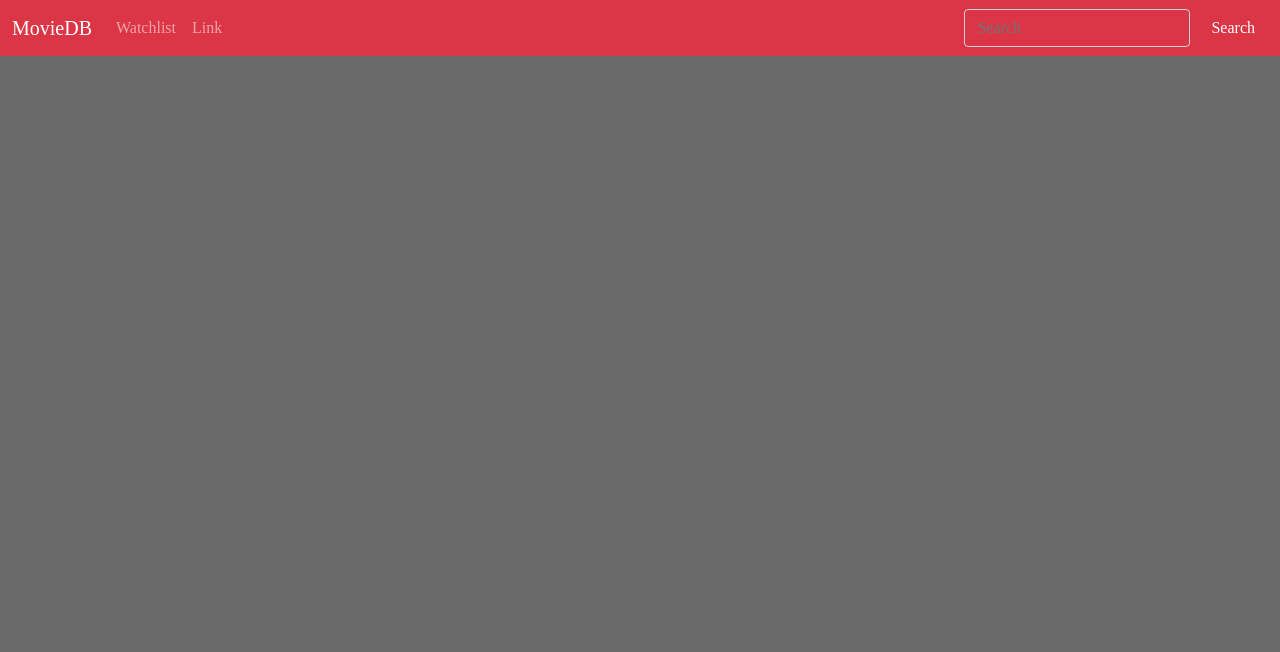
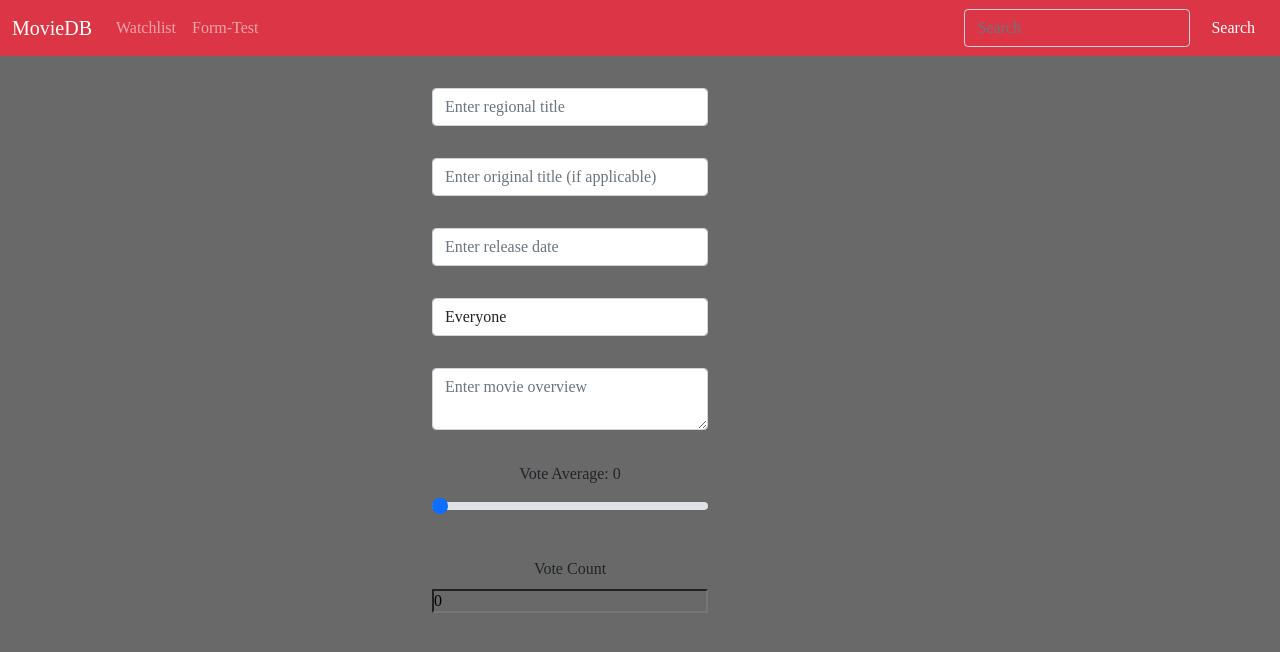
Before and after one commit to lichirea/moviedb, an Angular app: page /form-test in a window 1280 px wide. Before the commit this address led to /. Shown: the top 652 px of the page. Built offline with nearby package versions, Linux system fonts and the light colour scheme.

Commit message:
did stuff

```diff
--- a/src/app/app-routing.module.ts
+++ b/src/app/app-routing.module.ts
@@ -4,12 +4,14 @@ import {SearchResultComponent} from "./search-result/search-result.component";
 import {WatchlistComponent} from "./watchlist/watchlist.component";
 import {RateComponent} from "./rate/rate.component";
 import {ReviewsComponent} from "./reviews/reviews.component";
+import {FormTestComponent} from "./form-test/form-test.component";
 
 const routes: Routes = [
   {path: 'search/:term', component: SearchResultComponent},
   {path: 'watchlist', component: WatchlistComponent},
-  {path: 'reviews/:id', component:ReviewsComponent, outlet: 'side'},
+  {path: 'reviews/:id', component: ReviewsComponent, outlet: 'side'},
   {path: 'rate/:id', component: RateComponent},
+  {path: 'form-test', component: FormTestComponent},
   {path: '', redirectTo: 'watchlist', pathMatch: 'full'},
 ];
 
--- /dev/null
+++ b/src/app/form-test/form-test.component.css
@@ -0,0 +1,10 @@
+.container{
+  display: flex;
+  justify-content: space-evenly;
+  align-items: center;
+  width: 100vw;
+}
+
+.form-group{
+  margin: 2rem;
+}
--- /dev/null
+++ b/src/app/form-test/form-test.component.html
@@ -0,0 +1,30 @@
+<div class="container text-center">
+  <form [formGroup]="movieForm">
+    <div class="form-group">
+      <input type="text" class="form-control" formControlName="title" placeholder="Enter regional title">
+    </div>
+    <div class="form-group">
+      <input type="text" class="form-control" formControlName="original_title" placeholder="Enter original title (if applicable)">
+    </div>
+    <div class="form-group">
+      <input type="text" class="form-control" formControlName="release_date" placeholder="Enter release date">
+    </div>
+    <div class="form-group">
+      <select class="form-control" formControlName="adult">
+        <option value="true">Adult</option>
+        <option value="false">Everyone</option>
+      </select>
+    </div>
+    <div class="form-group">
+      <textarea type="text" class="form-control" formControlName="overview" placeholder="Enter movie overview"></textarea>
+    </div>
+    <div class="form-group">
+      <label for="voteRange" class="form-label">Vote Average: {{movieForm.controls.vote_average.value}}</label>
+      <input type="range" class="form-range" id="voteRange" min="0" max="10" step="0.1" formControlName="vote_average">
+    </div>
+    <div class="form-group">
+      <label for="voteCount" class="form-label">Vote Count</label>
+      <input type="number" class="form-range" min="0" id="voteCount" formControlName="vote_count">
+    </div>
+  </form>
+</div>
--- /dev/null
+++ b/src/app/form-test/form-test.component.ts
@@ -0,0 +1,27 @@
+import { Component, OnInit } from '@angular/core';
+import {FormControl, FormGroup, Validators} from "@angular/forms";
+
+@Component({
+  selector: 'app-form-test',
+  templateUrl: './form-test.component.html',
+  styleUrls: ['./form-test.component.css']
+})
+export class FormTestComponent implements OnInit {
+  movieForm = new FormGroup({
+    original_title: new FormControl(''),
+    title: new FormControl('', [
+      Validators.required,
+    ]),
+    release_date: new FormControl(''),
+    adult: new FormControl('false'),
+    overview: new FormControl(''),
+    vote_average: new FormControl(0),
+    vote_count: new FormControl(0),
+  })
+
+  constructor() { }
+
+  ngOnInit(): void {
+  }
+
+}
--- a/src/app/navbar/navbar.component.html
+++ b/src/app/navbar/navbar.component.html
@@ -7,7 +7,7 @@
           <a class="nav-link" type="button" (click)="watchlist()">Watchlist</a>
         </li>
         <li class="nav-item">
-          <a class="nav-link" href="#">Link</a>
+          <a class="nav-link" type="button" (click)="formTest()">Form-Test</a>
         </li>
       </ul>
 
--- a/src/app/navbar/navbar.component.ts
+++ b/src/app/navbar/navbar.component.ts
@@ -30,4 +30,8 @@ export class NavbarComponent implements OnInit {
     console.log(this.searchTerm);
     this.router.navigate([`search/${this.searchTerm}`]);
   }
+
+  formTest() {
+    this.router.navigate(['form-test']);
+  }
 }
```
Also changed, not shown: src/app/app.module.ts (+5 -2 lines), 1 other file (tests, documents, lock files or other folders).
